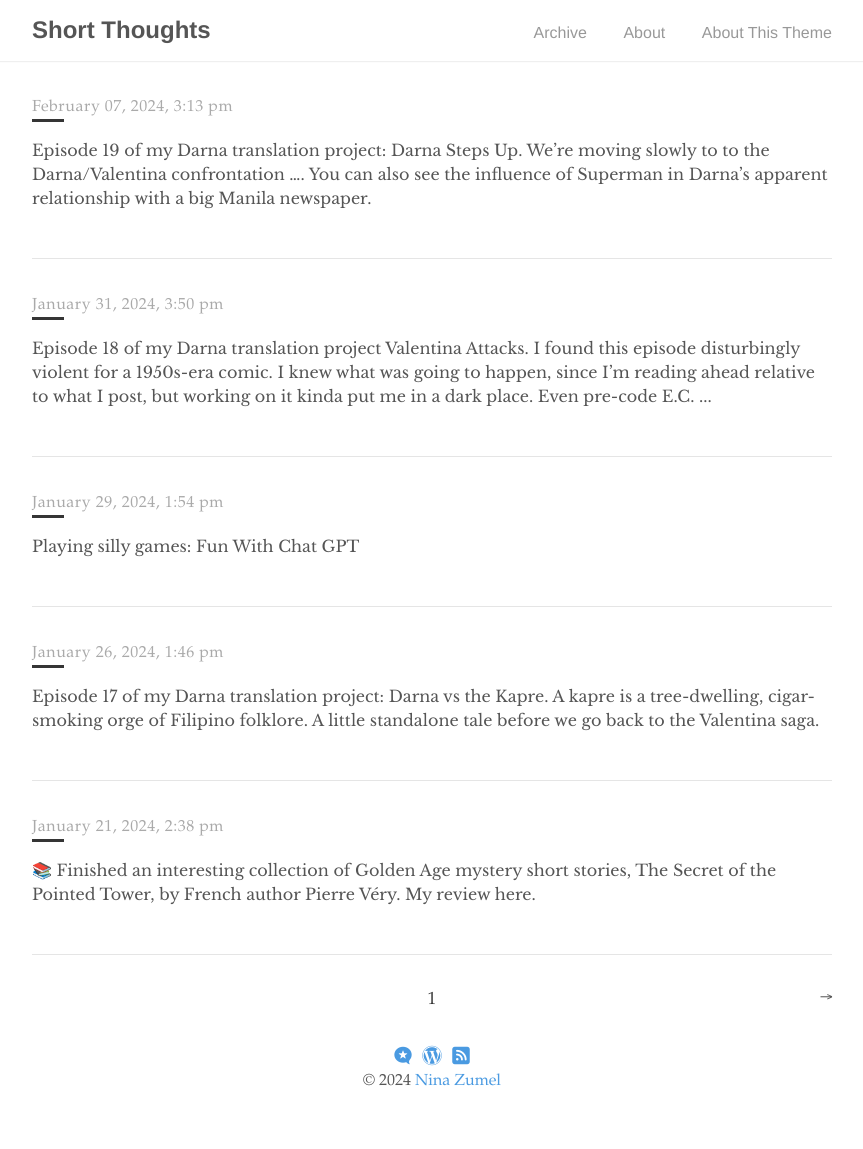
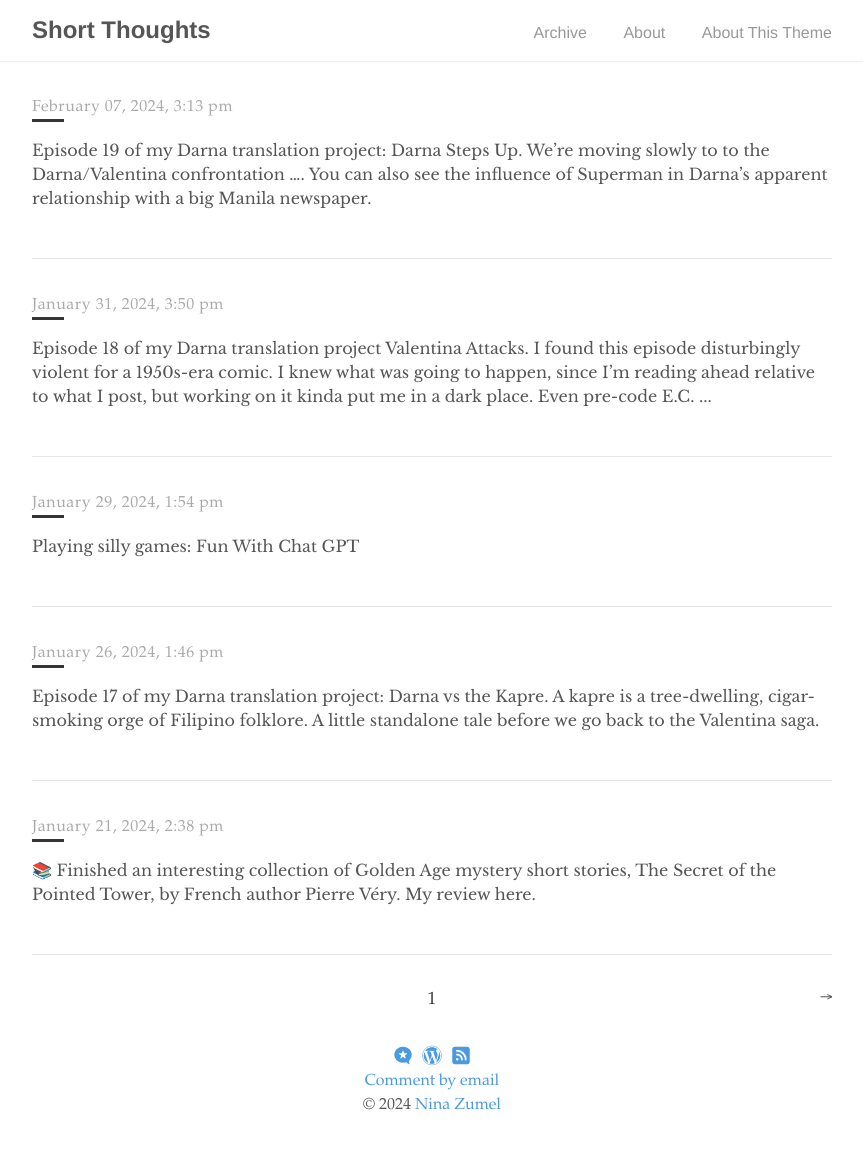
Before and after one commit to NinaZumel/short_thoughts, a Jekyll site: the page built from index.html, in a window 1280 px wide. Shown: the whole page, without its empty margins (208-1071 px from the left). Built offline with Jekyll 4.4.1, drawn with Linux system fonts in a browser that asks for light colours; nearby versions of some CDN libraries; the list of posts is cut into pages by our own code; before the commit the page ends 1125 px from its top, so only the background shows below that.

Commit message:
updated footer

```diff
--- a/_includes/footer.html
+++ b/_includes/footer.html
@@ -16,6 +16,10 @@
   </div>
 
   <div class="copy">
+    <a href="mailto:nzumel@win-vector.com?subject=Comment%20from%20Short%20Thoughts">Comment by email</a>
+  </span>
+
+  <div class="copy">
     &copy; <time datetime="{{ site.time }}">{{ site.time | date: '%Y' }}</time> <a href="https://ninazumel.com/">{{ site.author.name }}</a>
   </span>
 </footer>
```
